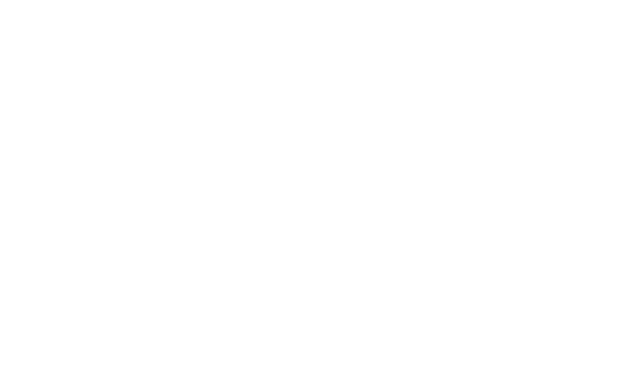
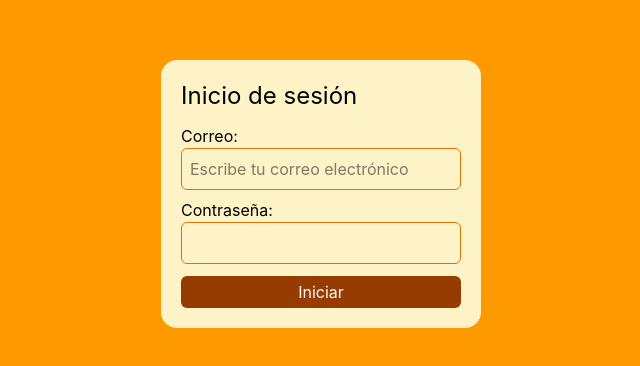
Before and after one commit to pmarino2013/typescript-intro, a React (Vite) app: page /login in a window 1280 px wide. Before the commit this address had no page. Shown: the part 206-572 px from the top of the page, without its empty margins (319-959 px from the left). Built offline with nearby package versions, Linux system fonts and the light colour scheme.

Commit message:
Agrego rutas protegidas y autenticación con contexto

```diff
--- a/src/App.tsx
+++ b/src/App.tsx
@@ -1,16 +1,30 @@
 import { BrowserRouter, Routes, Route } from "react-router";
-import HomeScreen from "./views/HomeScreen";
-import AboutScreen from "./views/AboutScreen";
-import LayoutScreen from "./layout/LayoutScreen";
+import { useEffect } from "react";
+import { usuarios } from "./data/usuarios";
+import LoginScreen from "./views/LoginScreen";
+import AppRouter from "./routes/AppRouter";
+import ProtectedRoutes from "./routes/ProtectedRoutes";
 
 const App = () => {
+  useEffect(() => {
+    if (!localStorage.getItem("users")) {
+      localStorage.setItem("users", JSON.stringify(usuarios));
+    }
+  }, []);
+
   return (
     <BrowserRouter>
       <Routes>
-        <Route path="/" element={<LayoutScreen />}>
-          <Route index element={<HomeScreen />} />
-          <Route path="/about" element={<AboutScreen />} />
-        </Route>
+        <Route
+          path="/*"
+          element={
+            <ProtectedRoutes>
+              <AppRouter />
+            </ProtectedRoutes>
+          }
+        />
+
+        <Route path="/login" element={<LoginScreen />} />
       </Routes>
     </BrowserRouter>
   );
--- a/src/context/AuthContext.tsx
+++ b/src/context/AuthContext.tsx
@@ -1,4 +1,4 @@
 import { createContext } from "react";
-import { AuthContextType } from "../interfaces/auth";
+import type { AuthContextType } from "../interfaces/auth";
 
 export const AuthContext = createContext<AuthContextType | null>(null);
--- a/src/context/AuthProvider.tsx
+++ b/src/context/AuthProvider.tsx
@@ -16,7 +16,8 @@ export const AuthProvider = ({ children }: AuthProviderProps) => {
     );
 
     if (validar) {
-      setUser({ ...validar });
+      const { correo, id, rol } = validar;
+      setUser({ correo, id, rol });
       return { ok: true };
     } else {
       return { ok: false };
--- a/src/interfaces/auth.ts
+++ b/src/interfaces/auth.ts
@@ -2,7 +2,10 @@
 // Usamos un 'type' con unión de literales para limitar los temas válidos [4]
 export type User = {
     correo:string
-    password:string
+    password?:string,
+    id?:number,
+    rol?:string
+
 }
 
 // Usamos una 'interface' para describir la forma del objeto del contexto [4]
--- a/src/main.tsx
+++ b/src/main.tsx
@@ -4,12 +4,15 @@ import "./index.css";
 import "font-awesome/css/font-awesome.min.css";
 import App from "./App.tsx";
 import { ThemeProvider } from "./context/ThemeProvider.tsx";
+import { AuthProvider } from "./context/AuthProvider.tsx";
 // import TypescriptApp from "./components/TypescriptApp.tsx";
 
 createRoot(document.getElementById("root")!).render(
   <StrictMode>
     <ThemeProvider>
-      <App />
+      <AuthProvider>
+        <App />
+      </AuthProvider>
     </ThemeProvider>
     {/* <TypescriptApp /> */}
   </StrictMode>,
--- /dev/null
+++ b/src/routes/AppRouter.tsx
@@ -0,0 +1,19 @@
+import { Routes, Route } from "react-router";
+import LayoutScreen from "../layout/LayoutScreen";
+import HomeScreen from "../views/HomeScreen";
+import AboutScreen from "../views/AboutScreen";
+import Error404Screen from "../views/Error404Screen";
+
+const AppRouter = () => {
+  return (
+    <Routes>
+      <Route path="/" element={<LayoutScreen />}>
+        <Route index element={<HomeScreen />} />
+        <Route path="/about" element={<AboutScreen />} />
+        <Route path="*" element={<Error404Screen />} />
+      </Route>
+    </Routes>
+  );
+};
+
+export default AppRouter;
--- /dev/null
+++ b/src/routes/ProtectedRoutes.tsx
@@ -0,0 +1,20 @@
+import { useContext, type ReactNode } from "react";
+import type { AuthContextType } from "../interfaces/auth";
+import { AuthContext } from "../context/AuthContext";
+import { Navigate } from "react-router";
+
+interface RouterProps {
+  children: ReactNode;
+}
+const ProtectedRoutes = ({ children }: RouterProps) => {
+  const context = useContext<AuthContextType | null>(AuthContext);
+  const user = context?.user;
+
+  if (user?.correo) {
+    return children;
+  } else {
+    return <Navigate to="/login" />;
+  }
+};
+
+export default ProtectedRoutes;
--- /dev/null
+++ b/src/views/Error404Screen.tsx
@@ -0,0 +1,9 @@
+const Error404Screen = () => {
+  return (
+    <div className="flex min-h-screen justify-center items-center">
+      <h1 className="text-3xl">Not found 😭</h1>
+    </div>
+  );
+};
+
+export default Error404Screen;
--- /dev/null
+++ b/src/views/LoginScreen.tsx
@@ -0,0 +1,57 @@
+import { useState, type SubmitEvent, useContext } from "react";
+import { AuthContext } from "../context/AuthContext";
+import { useNavigate } from "react-router";
+
+const LoginScreen = () => {
+  const navigate = useNavigate();
+  const { autentication } = useContext(AuthContext);
+  const [correo, setCorreo] = useState<string>("");
+  const [password, setPassword] = useState<string>("");
+
+  const handleSubmit = (e: SubmitEvent) => {
+    e.preventDefault();
+    const validar = autentication(correo, password);
+
+    if (validar.ok) {
+      console.log("logIn");
+      navigate("/");
+    } else {
+      console.log("Usuario o contraseña incorrectos");
+    }
+  };
+  return (
+    <div className="min-h-screen flex justify-center items-center bg-amber-500">
+      <article className="bg-amber-100 p-5 rounded-2xl w-80">
+        <h1 className="text-2xl mb-3">Inicio de sesión</h1>
+        <form onSubmit={handleSubmit}>
+          <div className="flex flex-col mb-2">
+            <label>Correo:</label>
+            <input
+              className="border border-amber-600 rounded-md p-2 ring-0 outline-0"
+              type="email"
+              placeholder="Escribe tu correo electrónico"
+              value={correo}
+              onChange={(e) => setCorreo(e.target.value)}
+            />
+          </div>
+          <div className="flex flex-col">
+            <label>Contraseña:</label>
+            <input
+              className="border border-amber-600 rounded-md p-2 ring-0 outline-0"
+              type="password"
+              value={password}
+              onChange={(e) => setPassword(e.target.value)}
+            />
+          </div>
+          <div className="mt-3 grid">
+            <button className="bg-amber-800 rounded-md text-slate-50 px-3 py-1">
+              Iniciar
+            </button>
+          </div>
+        </form>
+      </article>
+    </div>
+  );
+};
+
+export default LoginScreen;
```
